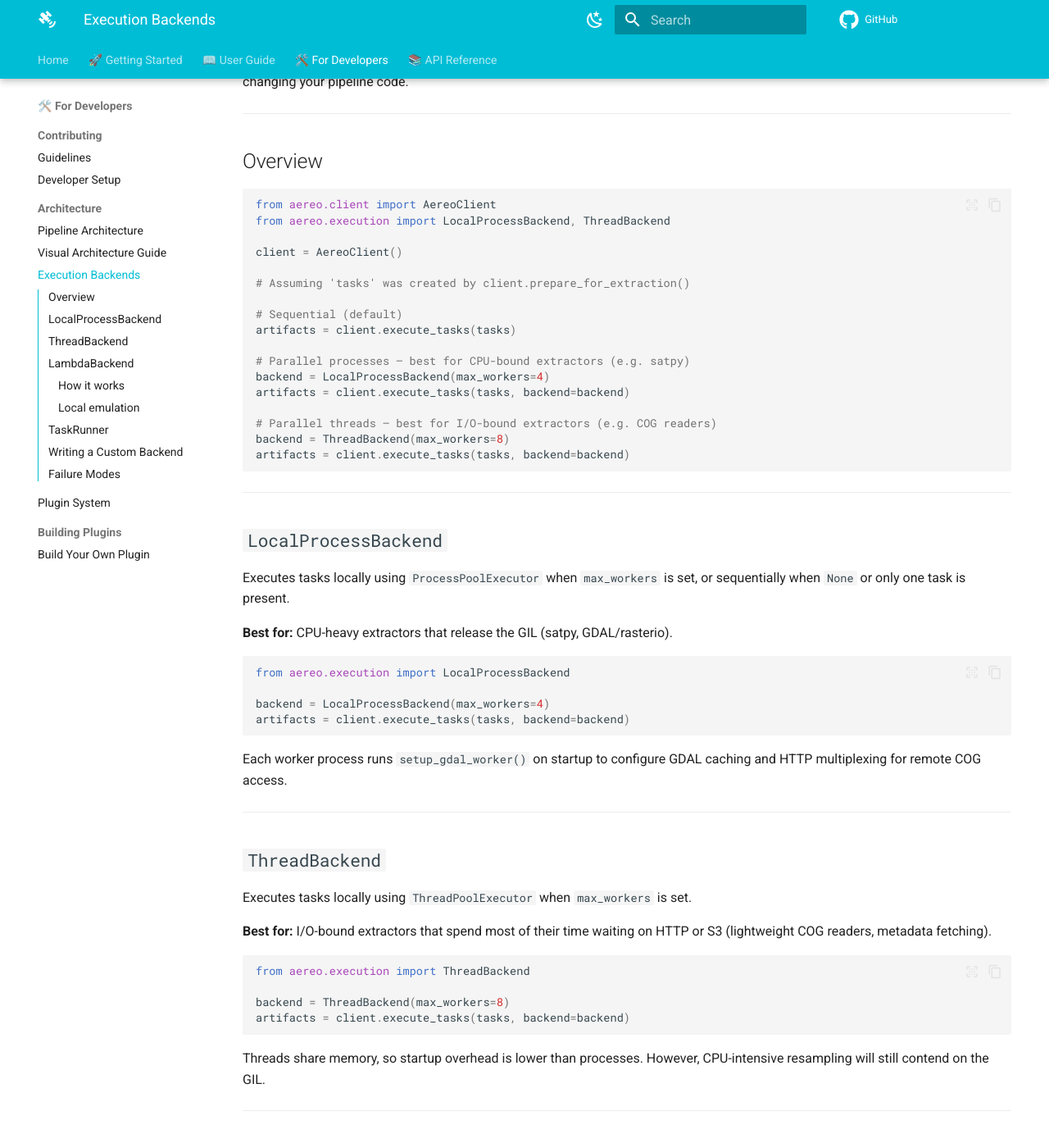
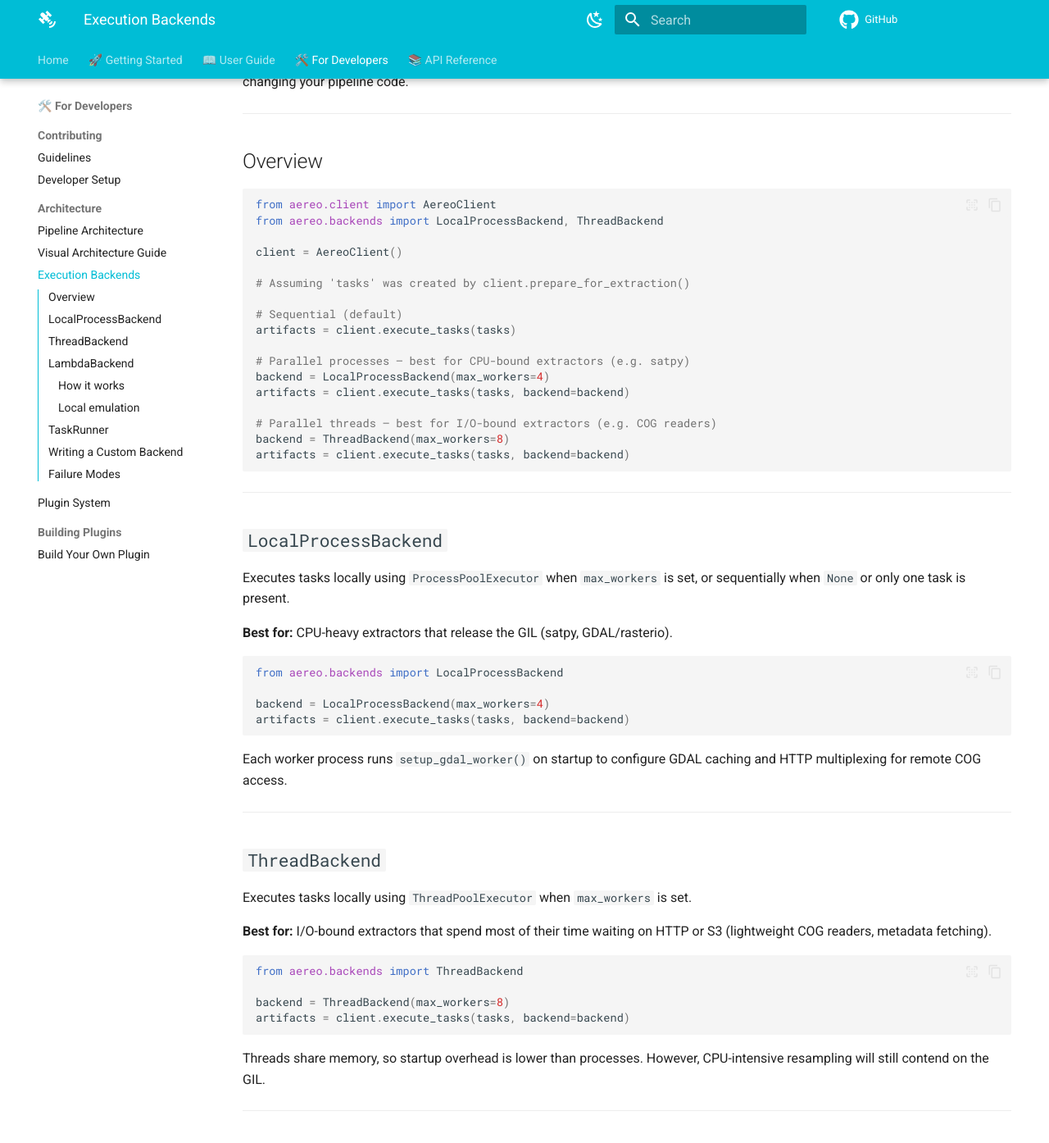
Before and after one commit to frandorr/aereo, an MkDocs documentation site: the page built from docs/execution.md, in a window 1280 px wide and 1400 px high, scrolled down 273 px. Shown: the top 1394 px of the window at 82% size. Built offline with MkDocs 1.6.1 and Material for MkDocs 9.7.7, drawn with Linux system fonts in a browser that asks for light colours; comment, search, counter and statistics services are not loaded; the version menu is left out; some of the changed text lies outside the part shown.

Commit message:
docs: fix stale aereo.execution → aereo.backends imports
Update all documentation references from the removed aereo.execution
module to the new aereo.backends module.

````diff
--- a/docs/execution.md
+++ b/docs/execution.md
@@ -10,7 +10,7 @@ The default is sequential local execution, but you can swap in process pools, th
 
 ```python
 from aereo.client import AereoClient
-from aereo.execution import LocalProcessBackend, ThreadBackend
+from aereo.backends import LocalProcessBackend, ThreadBackend
 
 client = AereoClient()
 
@@ -37,7 +37,7 @@ Executes tasks locally using `ProcessPoolExecutor` when `max_workers` is set, or
 **Best for:** CPU-heavy extractors that release the GIL (satpy, GDAL/rasterio).
 
 ```python
-from aereo.execution import LocalProcessBackend
+from aereo.backends import LocalProcessBackend
 
 backend = LocalProcessBackend(max_workers=4)
 artifacts = client.execute_tasks(tasks, backend=backend)
@@ -54,7 +54,7 @@ Executes tasks locally using `ThreadPoolExecutor` when `max_workers` is set.
 **Best for:** I/O-bound extractors that spend most of their time waiting on HTTP or S3 (lightweight COG readers, metadata fetching).
 
 ```python
-from aereo.execution import ThreadBackend
+from aereo.backends import ThreadBackend
 
 backend = ThreadBackend(max_workers=8)
 artifacts = client.execute_tasks(tasks, backend=backend)
@@ -123,7 +123,7 @@ Any class implementing the `ExecutionBackend` Protocol can be used:
 
 ```python
 from typing import Iterable, Sequence
-from aereo.execution import ExecutionBackend, TaskRunner
+from aereo.backends import ExecutionBackend, TaskRunner
 from aereo.interfaces import ExtractionTask
 from aereo.schemas import ArtifactSchema
 from pandera.typing.geopandas import GeoDataFrame
````
Also changed, not shown: docs/aer-architecture-visualization.md (+1 -1 lines), docs/api/client.md (+1 -1 lines), docs/build-your-own-plugin.md (+1 -1 lines), docs/pipeline.md (+1 -1 lines), docs/plugins.md (+1 -1 lines).
